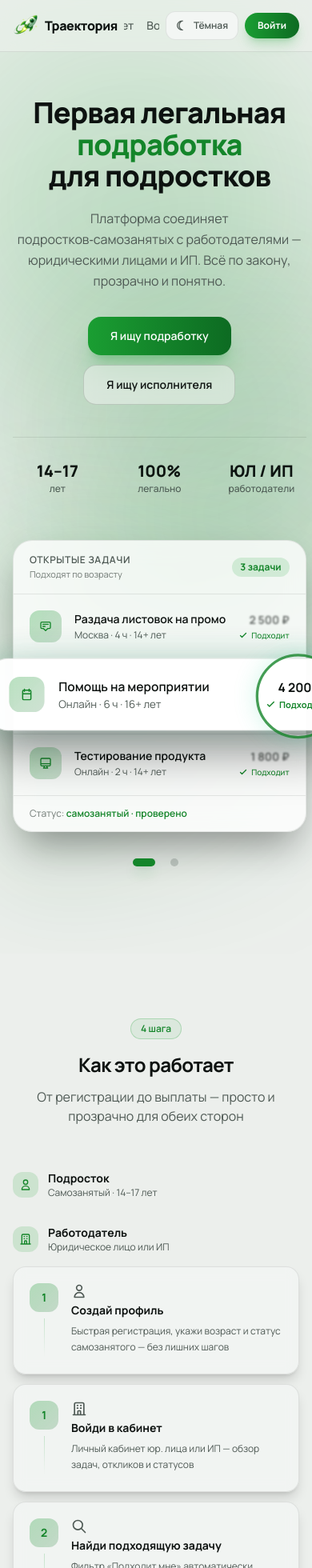
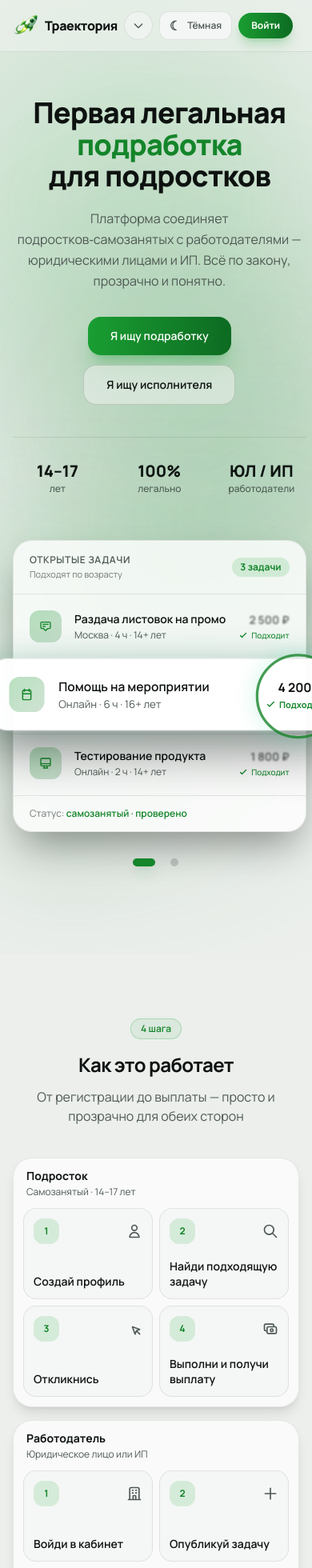
Before and after one commit to BboyZander/Sber2026_AI_Homework, a Next.js app: page / in a window 390 px wide. Shown: the top 1960 px of the page at 80% size. Built offline with nearby package versions, Linux system fonts and the light colour scheme.

Commit message:
feat: адаптировать мобильные блоки
Made-with: Cursor

```diff
--- a/components/employer/TaskForm.tsx
+++ b/components/employer/TaskForm.tsx
@@ -862,7 +862,7 @@ export function TaskForm({ editTaskId }: TaskFormProps) {
             </div>
           )}
 
-          <div className="grid max-w-xl gap-3 sm:grid-cols-2 sm:items-start">
+          <div className="grid max-w-md grid-cols-2 items-start gap-3">
             <label className="block min-w-0">
               <span className="mb-1 block text-sm font-medium text-sub">Дата</span>
               <input
@@ -870,7 +870,7 @@ export function TaskForm({ editTaskId }: TaskFormProps) {
                 value={values.deadlineDate}
                 onChange={(e) => setField("deadlineDate", e.target.value)}
                 onBlur={() => onBlurField("deadlineDate")}
-                className="w-full min-w-0 rounded-xl border border-edge bg-panel px-4 py-3 text-sm text-ink outline-none ring-accent/40 transition focus:border-accent/45 focus:ring-2"
+                className="w-full min-w-0 rounded-xl border border-edge bg-panel px-3 py-3 text-sm text-ink outline-none ring-accent/40 transition focus:border-accent/45 focus:ring-2 sm:px-4"
               />
               <FieldError text={errors.deadlineDate} />
             </label>
@@ -881,7 +881,7 @@ export function TaskForm({ editTaskId }: TaskFormProps) {
                 value={values.deadlineTime}
                 onChange={(e) => setField("deadlineTime", e.target.value)}
                 onBlur={() => onBlurField("deadlineTime")}
-                className="w-full min-w-0 rounded-xl border border-edge bg-panel px-4 py-3 text-sm text-ink outline-none ring-accent/40 transition focus:border-accent/45 focus:ring-2"
+                className="w-full min-w-0 rounded-xl border border-edge bg-panel px-3 py-3 text-sm text-ink outline-none ring-accent/40 transition focus:border-accent/45 focus:ring-2 sm:px-4"
               />
               <FieldError text={errors.deadlineTime} />
             </label>
--- a/components/landing/LandingHeader.tsx
+++ b/components/landing/LandingHeader.tsx
@@ -20,9 +20,36 @@ export function LandingHeader() {
           </span>
         </Link>
 
+        <details className="group relative md:hidden">
+          <summary className="flex h-9 w-9 cursor-pointer list-none items-center justify-center rounded-full border border-edge bg-panel-muted/70 text-sub transition hover:border-edge-strong hover:text-ink [&::-webkit-details-marker]:hidden">
+            <span className="sr-only">Открыть меню</span>
+            <svg
+              className="h-4 w-4 transition-transform group-open:rotate-180"
+              fill="none"
+              stroke="currentColor"
+              strokeWidth={2}
+              viewBox="0 0 24 24"
+              aria-hidden
+            >
+              <path strokeLinecap="round" strokeLinejoin="round" d="M19 9l-7 7-7-7" />
+            </svg>
+          </summary>
+          <nav
+            className="absolute left-0 top-11 z-50 w-48 rounded-2xl border border-edge bg-panel/95 p-2 shadow-2xl shadow-black/20 backdrop-blur-xl"
+            aria-label="Мобильная навигация"
+          >
+            <a href="#how-it-works" className="block rounded-xl px-3 py-2 text-sm font-medium text-ink no-underline transition hover:bg-panel-muted hover:no-underline">
+              Как работает
+            </a>
+            <a href="#features" className="block rounded-xl px-3 py-2 text-sm font-medium text-ink no-underline transition hover:bg-panel-muted hover:no-underline">
+              Возможности
+            </a>
+          </nav>
+        </details>
+
         {/* Nav */}
         <nav
-          className="flex min-w-0 flex-1 items-center justify-center gap-4 overflow-x-auto whitespace-nowrap sm:gap-8"
+          className="hidden min-w-0 flex-1 items-center justify-center gap-4 overflow-x-auto whitespace-nowrap md:flex sm:gap-8"
           aria-label="Основная навигация"
         >
           <a href="#how-it-works" className={navClass}>
--- a/components/landing/LandingHowItWorks.tsx
+++ b/components/landing/LandingHowItWorks.tsx
@@ -108,6 +108,46 @@ function StepCard({
   );
 }
 
+function MobileStepGrid({
+  title,
+  subtitle,
+  steps,
+}: {
+  title: string;
+  subtitle: string;
+  steps: typeof teenSteps;
+}) {
+  return (
+    <div className="rounded-3xl border border-edge bg-panel/70 p-3 shadow-lg shadow-black/10">
+      <div className="px-1 pb-3">
+        <p className="m-0 text-sm font-bold text-ink">{title}</p>
+        <p className="m-0 mt-0.5 text-xs text-sub">{subtitle}</p>
+      </div>
+      <div className="grid grid-cols-2 gap-2">
+        {steps.map((item, i) => (
+          <details
+            key={item.title}
+            className="group rounded-2xl border border-edge bg-panel-muted/75 transition open:col-span-2 open:border-accent/35 open:bg-panel"
+          >
+            <summary className="flex min-h-28 cursor-pointer list-none flex-col justify-between rounded-2xl p-3 [&::-webkit-details-marker]:hidden">
+              <div className="flex items-center justify-between gap-2">
+                <span className="flex h-8 w-8 items-center justify-center rounded-xl bg-accent/15 text-xs font-bold text-accent-bright">
+                  {i + 1}
+                </span>
+                <span className="text-sub transition group-open:rotate-45 group-open:text-accent-bright">
+                  {item.icon}
+                </span>
+              </div>
+              <span className="mt-3 text-sm font-semibold leading-snug text-ink">{item.title}</span>
+            </summary>
+            <p className="m-0 px-3 pb-3 text-xs leading-relaxed text-sub">{item.description}</p>
+          </details>
+        ))}
+      </div>
+    </div>
+  );
+}
+
 export function LandingHowItWorks() {
   return (
     <section
@@ -127,8 +167,13 @@ export function LandingHowItWorks() {
           </p>
         </div>
 
+        <div className="mt-10 grid gap-4 lg:hidden">
+          <MobileStepGrid title="Подросток" subtitle="Самозанятый · 14–17 лет" steps={teenSteps} />
+          <MobileStepGrid title="Работодатель" subtitle="Юридическое лицо или ИП" steps={employerSteps} />
+        </div>
+
         {/* Column headers */}
-        <div className="mt-14 grid gap-8 lg:grid-cols-2">
+        <div className="mt-14 hidden gap-8 lg:grid lg:grid-cols-2">
           <div className="flex items-center gap-3">
             <div className="flex h-8 w-8 items-center justify-center rounded-xl bg-accent/15">
               <svg className="h-4 w-4 text-accent-bright" fill="none" stroke="currentColor" strokeWidth={2} viewBox="0 0 24 24">
@@ -154,7 +199,7 @@ export function LandingHowItWorks() {
         </div>
 
         {/* Step cards — interleaved 2-column grid so rows auto-equalize heights */}
-        <div className="mt-4 grid gap-x-8 gap-y-3 lg:grid-cols-2">
+        <div className="mt-4 hidden gap-x-8 gap-y-3 lg:grid lg:grid-cols-2">
           {[0, 1, 2, 3].flatMap((i) => [
             <StepCard
               key={`teen-${i}`}
--- a/components/teen/AchievementCard.tsx
+++ b/components/teen/AchievementCard.tsx
@@ -10,11 +10,41 @@ export function AchievementCard({ achievement, index = 0 }: { achievement: Achie
   const delay = reduceMotion ? 0 : Math.min(index * 0.07, 0.42);
 
   return (
+    <>
+      <details
+        className={`group rounded-2xl border shadow-lg shadow-black/15 transition open:col-span-3 sm:hidden ${
+          locked
+            ? "border-edge bg-panel-muted/75 opacity-[0.68] open:opacity-[0.9]"
+            : "border-accent/28 bg-gradient-to-b from-accent/[0.12] via-panel-muted/55 to-panel"
+        }`}
+      >
+        <summary className="flex min-h-24 cursor-pointer list-none flex-col items-center justify-center rounded-2xl p-2 text-center [&::-webkit-details-marker]:hidden">
+          <span
+            className={`flex h-10 w-10 items-center justify-center rounded-xl text-lg font-semibold ${
+              locked ? "bg-panel-muted/50 text-sub" : "bg-accent/18 text-accent-bright ring-1 ring-accent/35"
+            }`}
+            aria-hidden
+          >
+            {achievement.icon}
+          </span>
+          <span className="mt-2 line-clamp-2 text-[0.7rem] font-semibold leading-tight text-ink">
+            {achievement.title}
+          </span>
+        </summary>
+        <div className="border-t border-edge px-3 pb-3 pt-2">
+          <p className="m-0 text-xs leading-relaxed text-sub">{achievement.description}</p>
+          <p className="m-0 mt-2 text-xs font-medium text-accent/90">
+            +{achievement.xpReward} XP
+            {achievement.unlockedAt ? ` · ${formatDate(achievement.unlockedAt)}` : " · скоро"}
+          </p>
+        </div>
+      </details>
+
       <motion.article
         initial={reduceMotion ? false : { opacity: 0, y: 14 }}
         animate={{ opacity: 1, y: 0 }}
         transition={{ duration: 0.38, delay, ease: [0.22, 1, 0.36, 1] as const }}
-      className={`relative overflow-hidden rounded-2xl border p-4 shadow-lg shadow-black/20 backdrop-blur-sm transition-all duration-300 ${
+        className={`relative hidden overflow-hidden rounded-2xl border p-4 shadow-lg shadow-black/20 backdrop-blur-sm transition-all duration-300 sm:block ${
           locked
             ? "border-edge bg-panel-muted/75 opacity-[0.62] hover:border-edge-strong hover:opacity-[0.78]"
             : "border-accent/28 bg-gradient-to-b from-accent/[0.12] via-panel-muted/55 to-panel hover:border-accent/40 hover:shadow-accent-dark/15"
@@ -41,5 +71,6 @@ export function AchievementCard({ achievement, index = 0 }: { achievement: Achie
           {achievement.unlockedAt ? ` · ${formatDate(achievement.unlockedAt)}` : " · скоро"}
         </p>
       </motion.article>
+    </>
   );
 }
--- a/components/teen/TeenProfileView.tsx
+++ b/components/teen/TeenProfileView.tsx
@@ -466,7 +466,7 @@ export function TeenProfileView({ initialTeen }: { initialTeen: TeenProfile }) {
             <p className="-mt-1 mb-4 text-sm text-sub">
               Награды за шаги в сервисе: копи XP и открывай уровни.
             </p>
-            <div className="grid gap-3 sm:grid-cols-2 lg:grid-cols-3">
+            <div className="grid grid-cols-3 gap-2 sm:gap-3 sm:grid-cols-2 lg:grid-cols-3">
               {demoAchievements.map((a, i) => (
                 <AchievementCard key={a.id} achievement={a} index={i} />
               ))}
```
Lines whose indentation alone changed are shown as unchanged.
